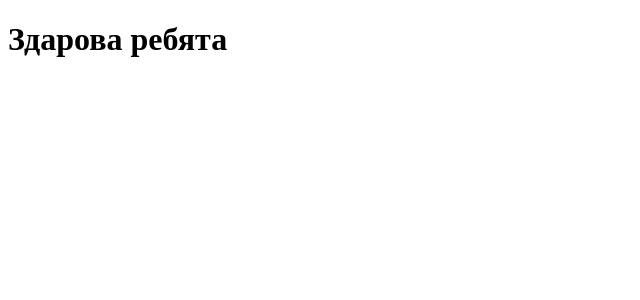
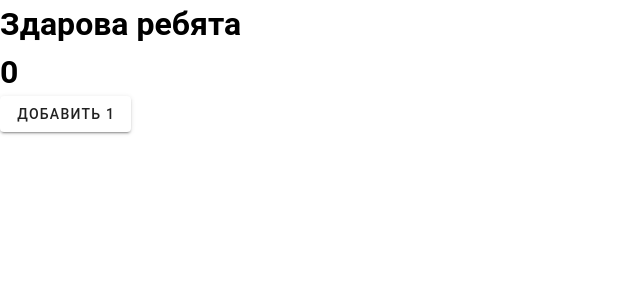
Before and after one commit to junior-hackaton/frontend-team45, a Vue app: page / in a window 1280 px wide. Shown: the top 300 px of the page, without its empty margins (0-640 px from the left). Built offline with nearby package versions, Linux system fonts and the light colour scheme.

Commit message:
added vuetify and counter withh pinia

```diff
--- a/package.json
+++ b/package.json
@@ -12,7 +12,8 @@
   "dependencies": {
     "pinia": "^2.1.7",
     "vue": "^3.3.4",
-    "vue-router": "^4.2.5"
+    "vue-router": "^4.2.5",
+    "vuetify": "^3.4.0"
   },
   "devDependencies": {
     "@rushstack/eslint-patch": "^1.3.3",
--- a/src/components/Main.vue
+++ b/src/components/Main.vue
@@ -1,16 +1,20 @@
 <template>
     <div>
         <h1>Здарова ребята</h1>
+        <h1>{{ store.count }}</h1>
+        <v-btn @click="store.increment">Добавить 1</v-btn>
     </div>
 </template>
 
 <script>
+import {useCounterStore} from "../stores/counter.js"
 export default {
-    name: "Main",
     setup () {
 
+        const store = useCounterStore();
 
-        return {}
+
+        return {store}
     }
 }
 </script>
--- a/src/main.js
+++ b/src/main.js
@@ -1,12 +1,21 @@
 import { createApp } from 'vue'
 import { createPinia } from 'pinia'
+import 'vuetify/styles'
+import { createVuetify } from 'vuetify'
+import * as components from 'vuetify/components'
+import * as directives from 'vuetify/directives'
 
 import App from './App.vue'
 import router from './router'
 
+const vuetify = createVuetify({
+    components,
+    directives,
+});
 const app = createApp(App)
 
 app.use(createPinia())
 app.use(router)
+app.use(vuetify)
 
 app.mount('#app')
```
Also changed, not shown: 1 other file (tests, documents, lock files or other folders).
